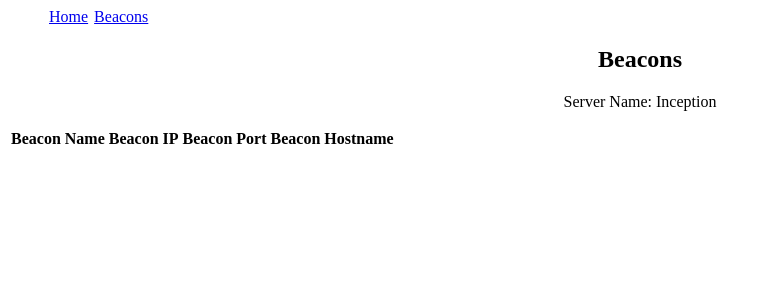
After one commit to jrbrawner/InceptionC2, a Flask app: page /beacons/ in a window 1280 px wide. The commit adds this page. Shown: the top 300 px of the page, without its empty margins (0-767 px from the left). Run offline with Flask 2, Linux system fonts and the light colour scheme; lists and menus that the app fills with data are empty.

Commit message:
added management page, made Server a singleton, and a few tweaks

```diff
--- a/app/Classes/Beacon.py
+++ b/app/Classes/Beacon.py
@@ -8,11 +8,17 @@ class Beacon:
         self.name = name
         self.server_host = server_host
         self.server_port = server_port
+        self.ip = socket.gethostbyname(socket.gethostname())
+        self.hostname = socket.gethostname()
+        self.beacon_port = 0
+
 
     def send_msg(self, msg):
 
         with socket.socket(socket.AF_INET, socket.SOCK_STREAM) as s:
+
             s.connect((self.server_host, self.server_port))
+            self.beacon_port = str(s.getsockname()[1])
             s.sendall(bytes(msg, 'utf-8'))
             data = s.recv(1024)
             data_string = data.decode("utf-8")
--- a/app/__init__.py
+++ b/app/__init__.py
@@ -3,7 +3,7 @@ from flask import Flask
 from flask_sqlalchemy import SQLAlchemy
 from sqlalchemy.sql import func
 import logging
-
+from .Classes.Server import Server
 import secrets
 
 ### Source code base directory
@@ -14,6 +14,7 @@ db = SQLAlchemy()
 
 def create_app():
     """Construct core app object."""
+    server = Server('Inception')
 
     app = Flask(__name__, template_folder='templates')
 
@@ -24,6 +25,7 @@ def create_app():
     app.config['SECRET_KEY'] = secrets.token_urlsafe(16)
 
     logging.basicConfig(filename='record.log',level=logging.DEBUG, format=f'%(asctime)s %(levelname)s %(name)s : %(message)s', filemode='w+')
+
     console = logging.StreamHandler()
     console.setLevel(logging.DEBUG)
     formatter = logging.Formatter('%(asctime)s : %(levelname)s : %(message)s')
@@ -37,11 +39,11 @@ def create_app():
 
         from .routes.app_route import app_bp
 
-
         #register blueprints with app
         app.register_blueprint(app_bp)
 
         #instantiate database tables
         db.create_all()
 
+
     return app
--- a/app/routes/app_route.py
+++ b/app/routes/app_route.py
@@ -1,11 +1,10 @@
 from flask import Blueprint, render_template, flash, request, jsonify
 from flask import current_app as app
 from ..Classes.Server import Server
-from ..Classes.Beacon import Beacon
 
 app_bp = Blueprint('app', __name__)
 
-server = Server('server')
+server = Server()
 
 @app.route("/", methods = ['GET', 'POST'])
 def index():
@@ -16,10 +15,23 @@ def index():
         server.start_server()
         return render_template('index.html')
 
+@app.route("/beacons/", methods = ['GET', 'POST'])
+def manage():
+
+    if request.method == 'GET':
+        return render_template('beacons.html', server=server)
+
+    if request.method == 'POST':
+        server.send_message_to_beacon(request.form['beacon_name'], request.form['beacon_message'])
+        return render_template('beacons.html', server=server)
+
+
 @app.route("/message/", methods = ['POST'])
 def send_message():
 
     if request.method == 'POST':
-        beacon = Beacon('test', server.ip, server.port)
-        beacon.send_msg(request.form['message'])
+
+        test = server.create_beacon('')
+        test.send_msg(request.form['message'])
+
         return render_template('index.html')
--- /dev/null
+++ b/app/templates/base.html
@@ -0,0 +1,10 @@
+<ul>
+    <li style="display:inline; margin:1px;"><a href="/">Home</a></li>
+    <li style="display:inline; margin:1px;"><a href="/beacons/">Beacons</a></li>
+</ul>
+
+
+
+{% block content %}
+
+{% endblock %}
--- /dev/null
+++ b/app/templates/beacons.html
@@ -0,0 +1,37 @@
+{% extends "base.html" %}
+
+{% block content %}
+
+<title>Manage Beacons</title>
+
+<h2 style="text-align:center;">Beacons</h2>
+
+<p style="text-align:center;">Server Name: {{server.name}}</p>
+<table>
+    <tr>
+        <th>Beacon Name</th>
+        <th>Beacon IP</th>
+        <th>Beacon Port</th>
+        <th>Beacon Hostname</th>
+        <th></th>
+    </tr>
+    {% for i in server.connection_list.values() %}
+    <tr>
+        <td>{{i.name}}</td>
+        <td>{{i.ip}}</td>
+        <td>{{i.beacon_port}}</td>
+        <td>{{i.hostname}}</td>
+
+        <td>
+            <form action="{{ url_for('manage') }}" method="post">
+                <input type="hidden" name="beacon_name" value="{{i.name}}">
+                <input type="submit" value="Send Message to Beacon">
+                <input type="text" name="beacon_message">
+            </form>
+        </td>
+
+    </tr>
+    {% endfor %}
+</table>
+
+{% endblock %}
```
Also changed, not shown: app/Classes/Server.py (+42 -3 lines), app/templates/index.html (+7 -1 lines), 1 other file.
